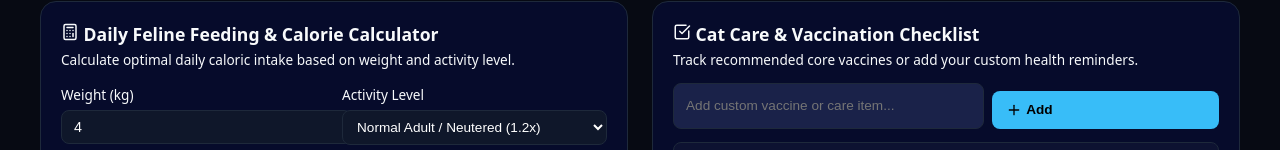
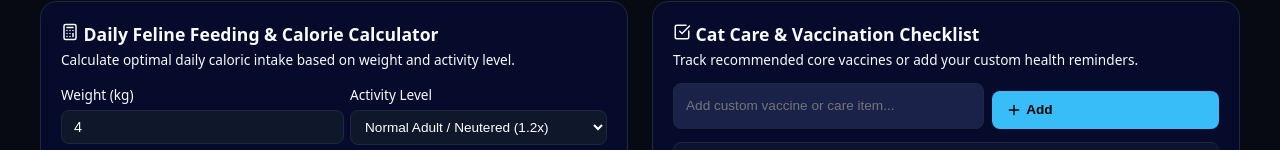
Before and after one commit to ankita25-06/Felinehub, a React (Vite) app in the folder frontend/: page / in a window 1280 px wide. Both pictures are taken after a click on the button "Explore Health Hub". Shown: the part 650-800 px from the top of the page. Built offline with nearby package versions, Linux system fonts and the light colour scheme; no server answers.

Commit message:
Increase gap between Weight and Activity Level input boxes

```diff
--- a/frontend/src/HealthHub.jsx
+++ b/frontend/src/HealthHub.jsx
@@ -156,7 +156,8 @@ export default function HealthHub({ backendUrl }) {
             <h3 style={{ fontSize: '1.1rem', margin: 0 }}><Calculator className="title-icon" size={18} /> Daily Feline Feeding & Calorie Calculator</h3>
             <p className="subtitle" style={{ fontSize: '0.85rem', marginTop: '4px' }}>Calculate optimal daily caloric intake based on weight and activity level.</p>
 
-            <div style={{ display: 'grid', gridTemplateColumns: '1fr 1fr', gap: '1rem', marginTop: '1rem' }}>
+            {/* Added gap: '2rem' for comfortable spacing between inputs */}
+            <div style={{ display: 'grid', gridTemplateColumns: '1fr 1fr', gap: '2rem', marginTop: '1rem' }}>
               <div>
                 <label style={{ display: 'block', marginBottom: '6px', fontSize: '0.85rem', fontWeight: 500 }}>Weight (kg)</label>
                 <input
@@ -166,7 +167,7 @@ export default function HealthHub({ backendUrl }) {
                   step="0.1"
                   value={weight}
                   onChange={(e) => setWeight(parseFloat(e.target.value) || '')}
-                  placeholder="e.g. 4.5"
+                  placeholder="e.g. 4"
                   style={{ width: '100%', padding: '8px 12px', background: '#0f172a', color: '#fff', borderRadius: '8px', border: '1px solid #1e293b', fontSize: '0.9rem' }}
                 />
               </div>
```
